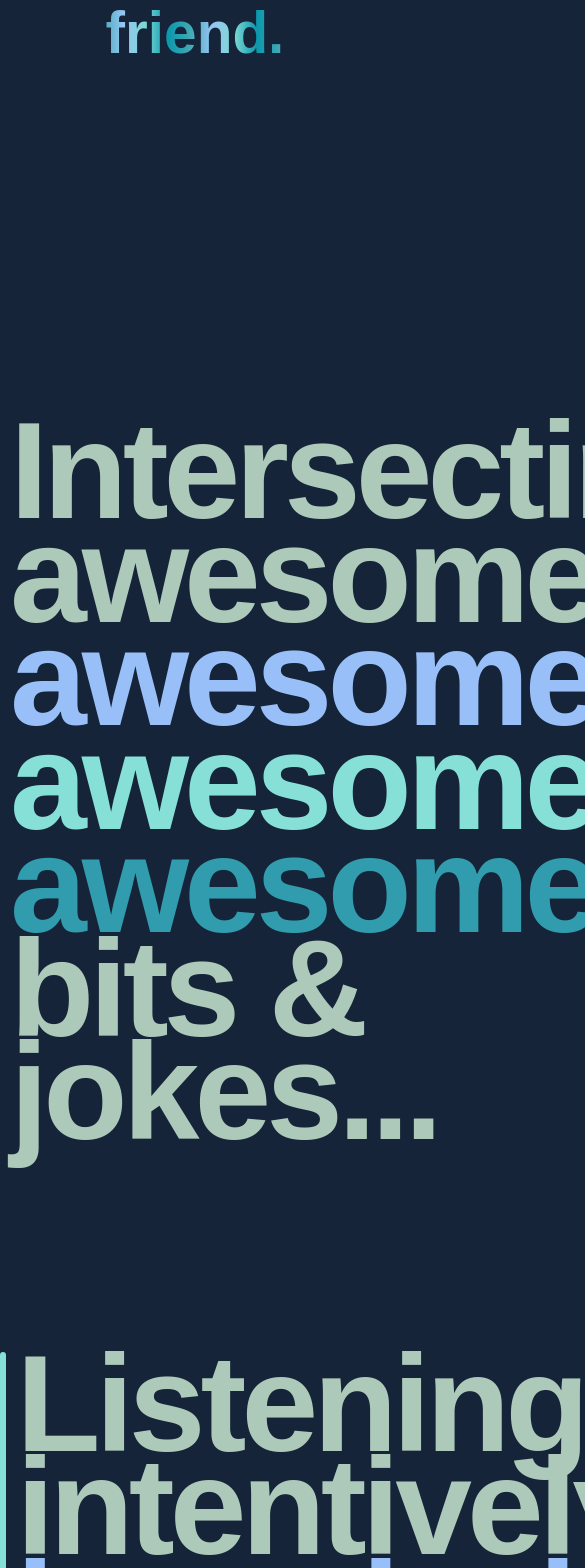
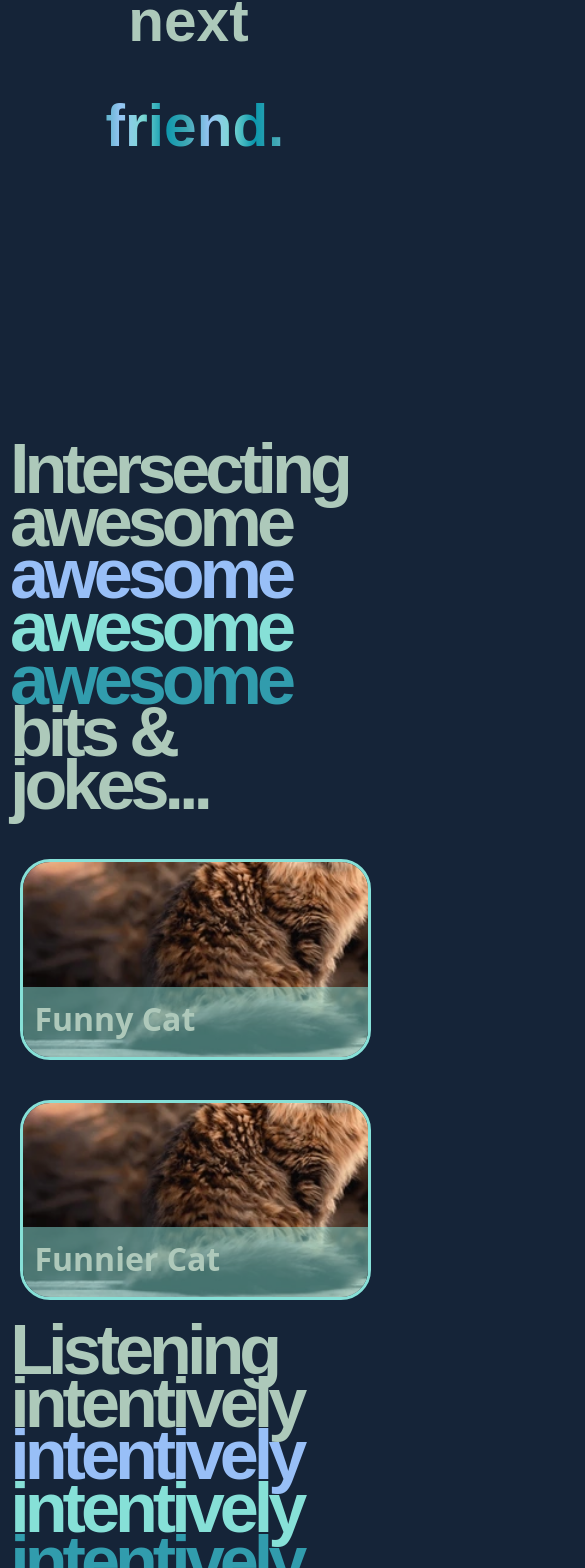
Before and after one commit to gabrielrmiller/paviclone, a React (Vite) app: page / in a window 390 px wide. Shown: the part 425-1993 px from the top of the page, 585 px wide, since content can reach past the window. Built offline with nearby package versions, Linux system fonts and the light colour scheme.

Commit message:
added mobile support

```diff
--- a/index.html
+++ b/index.html
@@ -2,9 +2,9 @@
 <html lang="en">
   <head>
     <meta charset="UTF-8" />
-    <link rel="icon" type="image/svg+xml" href="vite.svg" />
+    <link rel="icon" type="image/svg+xml" href="cat.webp" />
     <meta name="viewport" content="width=device-width, initial-scale=1.0" />
-    <title>Personal Site</title>
+    <title>Paviclone</title>
   </head>
   <body>
     <div id="root"></div>
--- a/src/App.css
+++ b/src/App.css
@@ -14,6 +14,13 @@
   opacity: 0;
   animation: fade-in-up 0.8s ease-out forwards;
 }
+@media not all and (min-width: 1024px) {
+  .p1-text {font-size: 15vw;}
+  .big-text {font-size: 20vw;}
+  .phonebye {display: none;}
+  .p2-container {width: full;}
+}
+
 .big-text {
   font-size: 15vw;
   opacity: 0;
@@ -29,6 +36,10 @@
 .delay-2 {animation-delay: 400ms;}
 .delay-3 {animation-delay: 600ms;}
 .delay-4 {animation-delay: 800ms;}
+.phonebye {
+  height: 20vh;
+  width: full;
+}
 
 .p2-container {
   opacity: 0;
@@ -60,8 +71,7 @@
 .p2-text {
   margin-left: 10px;
   letter-spacing: -5px;
-  font-size: 138px;
-  width: auto;
+  font-size: 10vw;
   line-height: 0.75;
   opacity: 1;
 }
@@ -107,7 +117,7 @@
 .p3-text {
   margin-right: 30px;
   letter-spacing: -5px;
-  font-size: 138px;
+  font-size: 10vw;
   width: auto;
   line-height: 0.75;
   opacity: 1;
@@ -127,8 +137,8 @@
   height: 70px;
 }
 .imgcol {
-  height: 70px;
-  width: 70px;
+  height: 5vw;
+  width: 5vw;
   filter: brightness(0) saturate(100%) invert(88%) sepia(7%) saturate(547%) hue-rotate(95deg) brightness(88%) contrast(92%);
 }
 
--- a/src/App.tsx
+++ b/src/App.tsx
@@ -124,27 +124,27 @@ function App() {
 
   return (<>
 
-  <div className='body flex flex-col'>
-    <div className='page-1 h-screen items-center justify-center flex flex-col mx-auto py-20'>
-      <div className='text-page-1 flex gap-x-8'>
+  <div className='body flex flex-col max-lg:gap-y-6'>
+    <div className='page-1 h-screen items-center max-lg:text-left justify-center flex flex-col mx-auto py-20'>
+      <div className='flex max-lg:flex-col max-lg:gap-y-[3vh] gap-x-8'>
         <h1 className='delay-1 p1-text'>Meet</h1>
         <h1 className='delay-2 p1-text'>your</h1>
         <h1 className='delay-3 p1-text'>next</h1>
       </div>
-      <div className='big-text-page-1 flex'>
+      <div className='flex'>
         <h1 className="delay-4 big-text mt-8">friend.</h1>
       </div>
     </div>
     <div className="h-full" ref={page2Ref}>
-      <div className='flex flex-row h-auto'>
+      <div className='flex flex-row h-auto max-lg:flex-col max-lg:gap-y-12 '>
         <div className='ml-[10.22px] p2-text'>
-          <h1 className={`opacity-0 ${ts1}`} style={{animationDelay: '0.2s'}}>Intersecting</h1>
-          <h1 className={`opacity-0 ${ts1}`} style={{animationDelay: '0.4s'}}>awesome</h1>
-          <h1 className={`opacity-0 ${td1}  text-purp`} style={{animationDelay: '0.6s'}}>awesome</h1>
-          <h1 className={`opacity-0 ${td1}  text-mid`} style={{animationDelay: '0.8s'}}>awesome</h1>
-          <h1 className={`opacity-0 ${td1}  text-scale`} style={{animationDelay: '1s'}}>awesome</h1>
-          <h1 className={`opacity-0 ${ts1} `} style={{animationDelay: '1.2s'}}>bits &</h1>
-          <h1 className={`opacity-0 ${ts1} `} style={{animationDelay: '1.4s'}}>jokes...</h1>
+          <h1 className={`max-lg:text-[18vw] opacity-0 ${ts1}`} style={{animationDelay: '0.2s'}}>Intersecting</h1>
+          <h1 className={`max-lg:text-[18vw] opacity-0 ${ts1}`} style={{animationDelay: '0.4s'}}>awesome</h1>
+          <h1 className={`max-lg:text-[18vw] opacity-0 ${td1}  text-purp`} style={{animationDelay: '0.6s'}}>awesome</h1>
+          <h1 className={`max-lg:text-[18vw] opacity-0 ${td1}  text-mid`} style={{animationDelay: '0.8s'}}>awesome</h1>
+          <h1 className={`max-lg:text-[18vw] opacity-0 ${td1}  text-scale`} style={{animationDelay: '1s'}}>awesome</h1>
+          <h1 className={`max-lg:text-[18vw] opacity-0 ${ts1} `} style={{animationDelay: '1.2s'}}>bits &</h1>
+          <h1 className={`max-lg:text-[18vw] opacity-0 ${ts1} `} style={{animationDelay: '1.4s'}}>jokes...</h1>
         </div>
         <div className='flex flex-col gap-y-10 flex-grow items-center justify-center text-black rounded-xl w-auto'>
           <a className={`p2-container group ${fi1}`} style={{animationDelay: '1.6s'}} target="_blank" href="https://youtube.com">
@@ -154,28 +154,29 @@ function App() {
         </div>
       </div>
     </div>
-    <div className='phonebye h-52 w-full'></div>
-    <div className='h-screen' ref={page3Ref}>
-      <div className='h-[85vh] flex flex-row'>
-        <div className='flex flex-col gap-y-10 flex-grow items-center justify-center text-black rounded-xl w-auto'>
+    <div className='phonebye'></div>
+    <div className='h-auto' ref={page3Ref}>
+      <div className='h-auto flex flex-row max-lg:flex-col max-lg:gap-y-12'>
+        <div className='flex flex-col gap-y-10 flex-grow items-center justify-center text-black rounded-xl w-auto order-1'>
           <a className={`p3-container group ${fi2}`} style={{animationDelay: '2.4s'}} target="_blank" href="https://youtube.com">
             <img src="cat.webp"/><div className='transition-color duration-200 ease p3-image-label group-hover:text-[#564c39]'>Funny Cat</div>
           </a>
         </div>
-        <div className='flex flex-row h-auto'>
+        <div className='flex flex-row'>
           <div className='ml-[10.22px] p3-text'>
-            <h1 className={`opacity-0 ${ts2}`} style={{animationDelay: '0.3s'}}>Listening</h1>
-            <h1 className={`opacity-0 ${ts2}`} style={{animationDelay: '0.6s'}}>intentively</h1>
-            <h1 className={`opacity-0 ${td2}  text-purp`} style={{animationDelay: '0.9s'}}>intentively</h1>
-            <h1 className={`opacity-0 ${td2}  text-mid`} style={{animationDelay: '1.2s'}}>intentively</h1>
-            <h1 className={`opacity-0 ${td2}  text-scale`} style={{animationDelay: '1.5s'}}>intentively</h1>
-            <h1 className={`opacity-0 ${ts2} `} style={{animationDelay: '1.8s'}}>whenever</h1>
-            <h1 className={`opacity-0 ${ts2} `} style={{animationDelay: '2.1s'}}>necessary</h1>
+            <h1 className={`max-lg:text-[18vw] opacity-0 ${ts2}`} style={{animationDelay: '0.3s'}}>Listening</h1>
+            <h1 className={`max-lg:text-[18vw] opacity-0 ${ts2}`} style={{animationDelay: '0.6s'}}>intentively</h1>
+            <h1 className={`max-lg:text-[18vw] opacity-0 ${td2}  text-purp`} style={{animationDelay: '0.9s'}}>intentively</h1>
+            <h1 className={`max-lg:text-[18vw] opacity-0 ${td2}  text-mid`} style={{animationDelay: '1.2s'}}>intentively</h1>
+            <h1 className={`max-lg:text-[18vw] opacity-0 ${td2}  text-scale`} style={{animationDelay: '1.5s'}}>intentively</h1>
+            <h1 className={`max-lg:text-[18vw] opacity-0 ${ts2} `} style={{animationDelay: '1.8s'}}>whenever</h1>
+            <h1 className={`max-lg:text-[18vw] opacity-0 ${ts2} `} style={{animationDelay: '2.1s'}}>necessary</h1>
           </div>
         </div>
       </div>
     </div>
-    <div className='overflow-hidden h-[90vh] flex flex-col gap-16' ref={page4Ref}>
+    <div className='phonebye '></div>
+    <div className='overflow-hidden h-[80vh] max-lg:h-[60vh] flex flex-col gap-16' ref={page4Ref}>
       <div ref={slideRef} className='text-nowrap p2-text text-center transition-transform' style={{transform: `translateX(${x}px)`, transition: "transform linear"}}>
         <h1>I want to hang out with</h1>
       </div>
@@ -186,13 +187,13 @@ function App() {
     </div>
     <div className='page-5 min-h-screen flex flex-col text-center'>
       <div className='flex items-center w-full justify-center'>
-        <img src="me.jpg" className='h-[20vh] shrink-0 aspect-square rounded-full overflow-hidden ml-5 border-main border-solid border-2'/>
+        <img src="me.jpg" className='h-[30vh] shrink-0 aspect-square rounded-full overflow-hidden ml-5 border-main border-solid border-2'/>
         <div className='flex flex-col px-10 text-center justify-center'>
           <h1 className='name-text'>Gabriel Miller</h1>
           <p className='sub-text'>Financial Analytics & Risk Management @ UWaterloo</p>
         </div>
       </div>
-      <div className='navbar-main flex items-center w-[80%] mx-auto' ref={navbar}>
+      <div className='navbar-main flex items-center w-[80%] max-lg:w mx-auto' ref={navbar}>
         <div className={`${navslide} mx-5 opacity-0 bar h-0 flex flex-col rounded-full border-main border-solid border-2 flex-grow`} style={{animationDelay: '0.2s'}}></div>
         <ul className='link-house flex h-16 gap-4'>
           <li><a target="_blank" href="Resume.pdf" className={`opacity-0 ${navfade}`} style={{animationDelay: '0.4s'}}><img className='imgcol' src="resume_icon.png"></img></a></li>
@@ -201,7 +202,7 @@ function App() {
           <li><a target="_blank" href="https://github.com/gabrielrmiller" className={`opacity-0 ${navfade}`} style={{animationDelay: '1s'}}><img className='imgcol' src="github.png"></img></a></li>
         </ul>
       </div>
-      <div className='mx-auto mb-5 w-2/3 text-center h-auto'><h1 className='name-text py-5'>Recent Experiences</h1>
+      <div className='mx-auto mb-5 w-2/3 max-lg:w-[90%] text-center h-auto'><h1 className='name-text py-5'>Recent Experiences</h1>
         <div>
           <div className='wagwan'>
             <h2>Freelance Software Developer</h2>
@@ -214,10 +215,11 @@ function App() {
             </ul>
           </div>
         </div>
-          <div className='flex'>
-            <div className='wagwan w-full'>
+          <div className='flex max-lg:flex-col'>
+            <div className='wagwan lg:w-full'>
               <div>
-                <h2> Exam P - SOA</h2>
+                <h2> Exam P</h2>
+                <p className='text-xl italic'>Society of Actuaries</p>
                 <p className='text-2xl'>November 2025</p>
                 <hr></hr>
                 <ul className='py-3 text-main'>
@@ -225,19 +227,20 @@ function App() {
                 </ul>
               </div>
             </div>
-            <div className='wagwan w-full'>
-              <div className=''>
-                <h2> Exam FM - SOA</h2>
+            <div className='wagwan lg:w-full'>
+              <div>
+                <h2> Exam FM</h2>
+                <p className='text-xl italic'>Society of Actuaries</p>
                 <p className='text-2xl'>August 2025</p>
                 <hr></hr>
                   <p className=' text-main py-3'>Proficient in interest theory and financial valuation. </p>
               </div>
             </div>
           </div>
-          <div className='flex'>
-            <div className='wagwan w-full'>
+          <div className='flex max-lg:flex-col'>
+            <div className='wagwan'>
               <div>
-                <h2>UW Extracurriculars</h2>
+                <h2>UW Clubs</h2>
                 <p className='text-2xl'>January 2025 - Current</p>
                 <hr></hr>
                 <ul className='list-disc ml-2 text-main'>
@@ -247,7 +250,7 @@ function App() {
                 </ul>
               </div>
             </div>
-            <div className='wagwan w-full'>
+            <div className='wagwan'>
               <div>
                 <h2>City of Mississauga</h2>
                 <p className='text-2xl'>January 2023 - August 2025</p>
```
